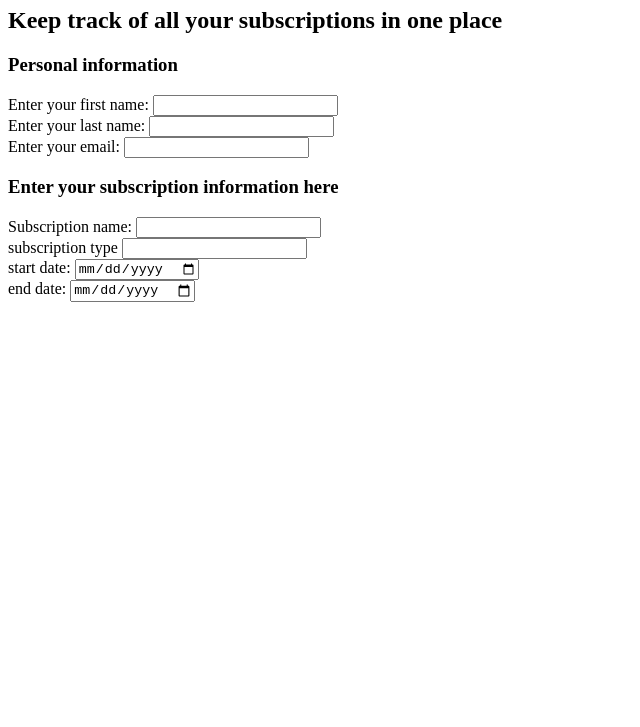
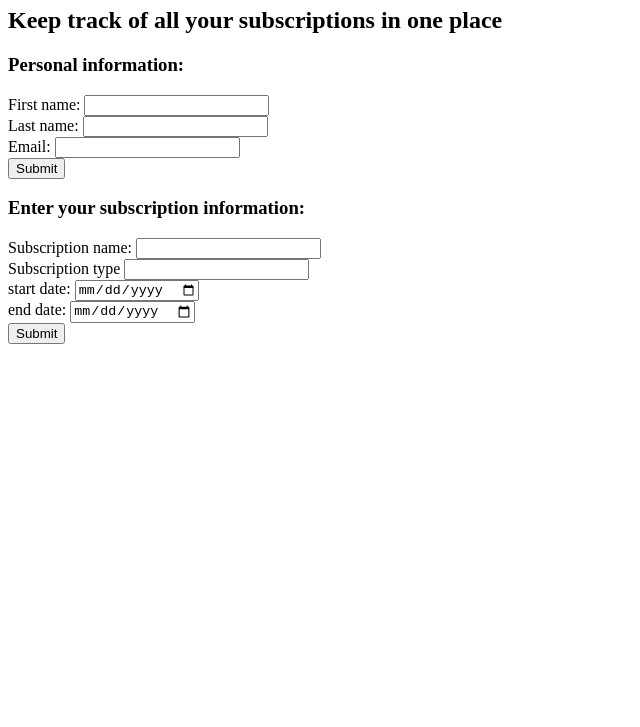
Before and after one commit to laila-sb/combi-project, a plain HTML site: page index.html in a window 1280 px wide. Shown: the part 73-800 px from the top of the page, without its empty margins (0-640 px from the left). Drawn offline with Linux system fonts and the light colour scheme.

Commit message:
Created 4 new files

```diff
--- a/index.html
+++ b/index.html
@@ -3,32 +3,35 @@
   <head>
     <meta charset="UTF-8" />
     <meta name="viewport" content="width=device-width, initial-scale=1.0" />
-    <title>Sub Track</title>
+    <title>On Track</title>
   </head>
   <body>
 
-  <h1>Sub Track</h1>
+  <h1>On Track</h1>
   <h2>Keep track of all your subscriptions in one place</h2>
-  <div>
-    <h3>Personal information</h3>
-    <label>Enter your first name:</label>
-    <input type="text" /><br>
-    <label>Enter your last name:</label>
-    <input type="text" /><br>
-    <label>Enter your email:</label>
-    <input type="email" />
+  <div class="personal-info">
+    <h3>Personal information:</h3>
+    <label>First name:</label>
+    <input id="first-name-input" type="text" /><br>
+    <label>Last name:</label>
+    <input id="last-name-input"type="text" /><br>
+    <label>Email:</label>
+    <input id="email-input"type="email" /><br>
+    <button id='submit-button1' type="submit">Submit</button>
   </div>
 
   <div>
-    <h3>Enter your subscription information here</h3>
+    <h3>Enter your subscription information:</h3>
     <label>Subscription name:</label>
     <input type="text" /><br>
-    <label>subscription type</label>
+    <label>Subscription type</label>
     <input type="dropdown list" /><br>
     <label>start date:</label>
     <input type="date" /><br>
     <label>end date:</label>
-    <input type="date" />
+    <input type="date" /><br>
+    <button id='submit-button2' type="submit">Submit</button>
+
   </div>
 </body>
 <script src="index.js"></script>
--- a/index.js
+++ b/index.js
@@ -0,0 +1 @@
+const firstName = document.getElementById('')
```
Also changed, not shown: style.css (added), 2 other files.
